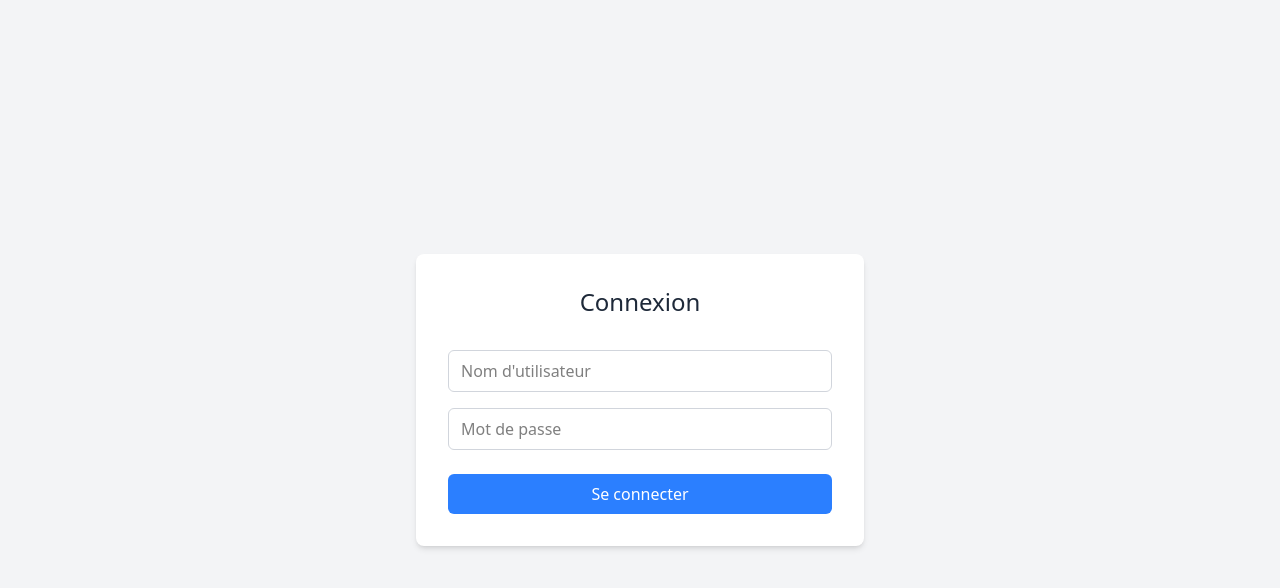
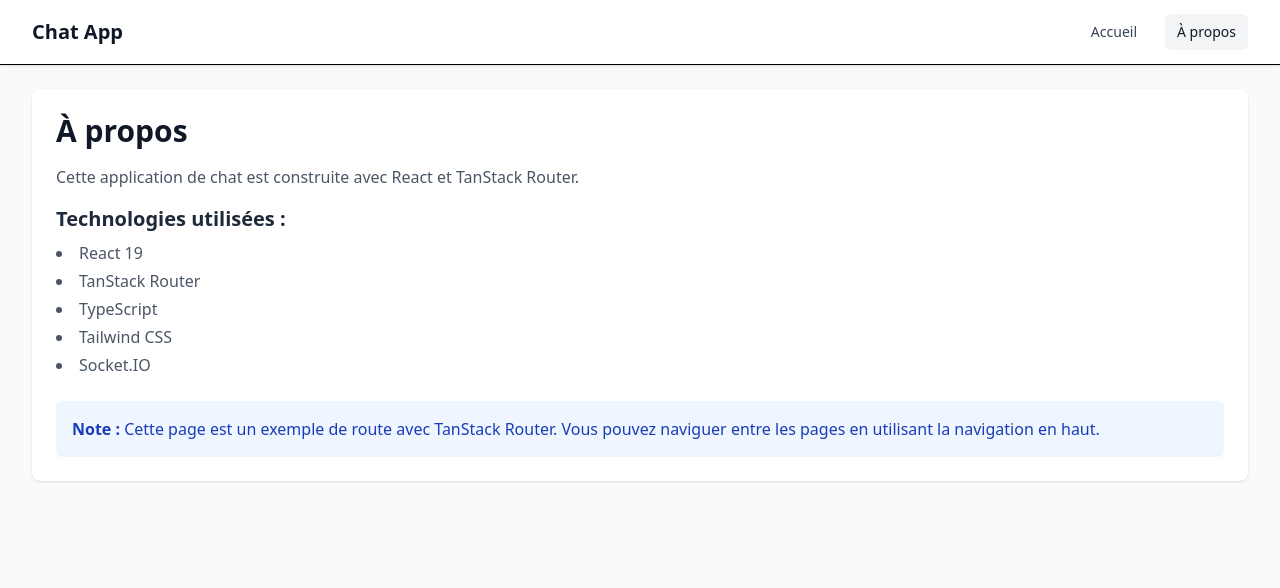
Before and after one commit to arotcarena/chat-demo, a React (Vite) app in the folder frontend/application/: page /about in a window 1280 px wide. Shown: the top 588 px of the page. Built offline with nearby package versions, Linux system fonts and the light colour scheme; no server answers.

Commit message:
wip: first step

```diff
--- a/frontend/application/package.json
+++ b/frontend/application/package.json
@@ -12,6 +12,8 @@
   "dependencies": {
     "@hookform/resolvers": "^5.2.2",
     "@tailwindcss/vite": "^4.1.13",
+    "@tanstack/react-router": "^1.132.7",
+    "@tanstack/router-vite-plugin": "^1.132.7",
     "react": "^19.1.1",
     "react-dom": "^19.1.1",
     "react-hook-form": "^7.63.0",
@@ -21,6 +23,7 @@
   },
   "devDependencies": {
     "@eslint/js": "^9.35.0",
+    "@tanstack/router-devtools": "^1.132.7",
     "@types/react": "^19.1.13",
     "@types/react-dom": "^19.1.9",
     "@vitejs/plugin-react": "^5.0.2",
--- a/frontend/application/src/App.tsx
+++ b/frontend/application/src/App.tsx
@@ -1,35 +1,7 @@
-import { Login } from "./auth/login";
-import { ChatHome } from "./features/chat-home";
-import { useGetMe } from "./hooks/useGetMe"
+import { AppRouter } from './router'
 
 function App() {
-  const me = useGetMe();
-
-  const handleLogout = () => {
-    localStorage.removeItem('auth-token');
-    window.location.reload();
-  };
-
-  if (me) {
-    return (
-      <>
-        <header className="fixed top-0 inset-x-0 bg-white z-1000 h-[64px] border-b border-gray-300 flex items-center justify-center px-6">
-          <h1 className="text-2xl font-medium">Chat</h1>
-          <div className="absolute right-6 top-1/2 -translate-y-1/2 flex items-center gap-6">
-            <div>{me.username}</div>
-            <button className="bg-red-500 px-6 text-white hover:bg-red-600 transition-colors duration-300 rounded-md p-2 cursor-pointer" onClick={handleLogout}>
-              Déconnexion
-            </button>
-          </div>
-        </header>
-        <div className="flex flex-col h-full pt-[64px] max-w-[800px] mx-auto gap-2">
-          <ChatHome me={me} />
-        </div>
-      </>
-    )
-  }
-
-  return <Login />
+  return <AppRouter />
 }
 
 export default App
--- a/frontend/application/src/main.tsx
+++ b/frontend/application/src/main.tsx
@@ -2,6 +2,7 @@ import { createRoot } from 'react-dom/client'
 import './index.css'
 import App from './App.tsx'
 import {io} from 'socket.io-client'
+import React from 'react';
 
 export const socket = io('http://localhost:3000', {
   path: '/socket.io',
@@ -9,5 +10,7 @@ export const socket = io('http://localhost:3000', {
 });
 
 createRoot(document.getElementById('root')!).render(
-  <App />
+  <React.StrictMode>
+    <App />
+  </React.StrictMode>
 )
--- /dev/null
+++ b/frontend/application/src/routeTree.gen.ts
@@ -0,0 +1,77 @@
+/* eslint-disable */
+
+// @ts-nocheck
+
+// noinspection JSUnusedGlobalSymbols
+
+// This file was automatically generated by TanStack Router.
+// You should NOT make any changes in this file as it will be overwritten.
+// Additionally, you should also exclude this file from your linter and/or formatter to prevent it from being checked or modified.
+
+import { Route as rootRouteImport } from './routes/__root'
+import { Route as AboutRouteImport } from './routes/about'
+import { Route as IndexRouteImport } from './routes/index'
+
+const AboutRoute = AboutRouteImport.update({
+  id: '/about',
+  path: '/about',
+  getParentRoute: () => rootRouteImport,
+} as any)
+const IndexRoute = IndexRouteImport.update({
+  id: '/',
+  path: '/',
+  getParentRoute: () => rootRouteImport,
+} as any)
+
+export interface FileRoutesByFullPath {
+  '/': typeof IndexRoute
+  '/about': typeof AboutRoute
+}
+export interface FileRoutesByTo {
+  '/': typeof IndexRoute
+  '/about': typeof AboutRoute
+}
+export interface FileRoutesById {
+  __root__: typeof rootRouteImport
+  '/': typeof IndexRoute
+  '/about': typeof AboutRoute
+}
+export interface FileRouteTypes {
+  fileRoutesByFullPath: FileRoutesByFullPath
+  fullPaths: '/' | '/about'
+  fileRoutesByTo: FileRoutesByTo
+  to: '/' | '/about'
+  id: '__root__' | '/' | '/about'
+  fileRoutesById: FileRoutesById
+}
+export interface RootRouteChildren {
+  IndexRoute: typeof IndexRoute
+  AboutRoute: typeof AboutRoute
+}
+
+declare module '@tanstack/react-router' {
+  interface FileRoutesByPath {
+    '/about': {
+      id: '/about'
+      path: '/about'
+      fullPath: '/about'
+      preLoaderRoute: typeof AboutRouteImport
+      parentRoute: typeof rootRouteImport
+    }
+    '/': {
+      id: '/'
+      path: '/'
+      fullPath: '/'
+      preLoaderRoute: typeof IndexRouteImport
+      parentRoute: typeof rootRouteImport
+    }
+  }
+}
+
+const rootRouteChildren: RootRouteChildren = {
+  IndexRoute: IndexRoute,
+  AboutRoute: AboutRoute,
+}
+export const routeTree = rootRouteImport
+  ._addFileChildren(rootRouteChildren)
+  ._addFileTypes<FileRouteTypes>()
--- /dev/null
+++ b/frontend/application/src/router.tsx
@@ -0,0 +1,14 @@
+import { createRouter, RouterProvider } from '@tanstack/react-router'
+import { routeTree } from './routeTree.gen'
+
+const router = createRouter({ routeTree })
+
+declare module '@tanstack/react-router' {
+  interface Register {
+    router: typeof router
+  }
+}
+
+export function AppRouter() {
+  return <RouterProvider router={router} />
+}
--- /dev/null
+++ b/frontend/application/src/routes/__root.tsx
@@ -0,0 +1,40 @@
+import { createRootRoute, Link, Outlet } from '@tanstack/react-router'
+import { TanStackRouterDevtools } from '@tanstack/router-devtools'
+
+export const Route = createRootRoute({
+  component: () => (
+    <div className="min-h-screen bg-gray-50">
+      <nav className="bg-white shadow-sm border-b">
+        <div className="max-w-7xl mx-auto px-4 sm:px-6 lg:px-8">
+          <div className="flex justify-between h-16">
+            <div className="flex items-center">
+              <Link to="/" className="text-xl font-bold text-gray-900">
+                Chat App
+              </Link>
+            </div>
+            <div className="flex items-center space-x-4">
+              <Link
+                to="/"
+                className="text-gray-700 hover:text-gray-900 px-3 py-2 rounded-md text-sm font-medium"
+                activeProps={{ className: "bg-gray-100 text-gray-900" }}
+              >
+                Accueil
+              </Link>
+              <Link
+                to="/about"
+                className="text-gray-700 hover:text-gray-900 px-3 py-2 rounded-md text-sm font-medium"
+                activeProps={{ className: "bg-gray-100 text-gray-900" }}
+              >
+                À propos
+              </Link>
+            </div>
+          </div>
+        </div>
+      </nav>
+      <main className="max-w-7xl mx-auto py-6 sm:px-6 lg:px-8">
+        <Outlet />
+      </main>
+      <TanStackRouterDevtools />
+    </div>
+  ),
+})
--- /dev/null
+++ b/frontend/application/src/routes/about.tsx
@@ -0,0 +1,32 @@
+import { createFileRoute } from '@tanstack/react-router'
+
+export const Route = createFileRoute('/about')({
+  component: AboutPage,
+})
+
+function AboutPage() {
+  return (
+    <div className="bg-white rounded-lg shadow p-6">
+      <h1 className="text-3xl font-bold text-gray-900 mb-4">À propos</h1>
+      <div className="prose max-w-none">
+        <p className="text-gray-600 mb-4">
+          Cette application de chat est construite avec React et TanStack Router.
+        </p>
+        <h2 className="text-xl font-semibold text-gray-800 mb-2">Technologies utilisées :</h2>
+        <ul className="list-disc list-inside text-gray-600 space-y-1">
+          <li>React 19</li>
+          <li>TanStack Router</li>
+          <li>TypeScript</li>
+          <li>Tailwind CSS</li>
+          <li>Socket.IO</li>
+        </ul>
+        <div className="mt-6 p-4 bg-blue-50 rounded-md">
+          <p className="text-blue-800">
+            <strong>Note :</strong> Cette page est un exemple de route avec TanStack Router.
+            Vous pouvez naviguer entre les pages en utilisant la navigation en haut.
+          </p>
+        </div>
+      </div>
+    </div>
+  )
+}
--- /dev/null
+++ b/frontend/application/src/routes/index.tsx
@@ -0,0 +1,38 @@
+import { createFileRoute } from '@tanstack/react-router'
+import { Login } from '../auth/login'
+import { ChatHome } from '../features/chat-home'
+import { useGetMe } from '../hooks/useGetMe'
+
+export const Route = createFileRoute('/')({
+  component: HomePage,
+})
+
+function HomePage() {
+  const me = useGetMe()
+
+  const handleLogout = () => {
+    localStorage.removeItem('auth-token')
+    window.location.reload()
+  }
+
+  if (me) {
+    return (
+      <div className="flex flex-col h-full gap-2">
+        <div className="bg-white rounded-lg shadow p-6">
+          <div className="flex justify-between items-center mb-4">
+            <h1 className="text-2xl font-bold text-gray-900">Bienvenue, {me.username}!</h1>
+            <button
+              className="bg-red-500 px-6 text-white hover:bg-red-600 transition-colors duration-300 rounded-md p-2 cursor-pointer"
+              onClick={handleLogout}
+            >
+              Déconnexion
+            </button>
+          </div>
+          <ChatHome me={me} />
+        </div>
+      </div>
+    )
+  }
+
+  return <Login />
+}
--- a/frontend/application/vite.config.ts
+++ b/frontend/application/vite.config.ts
@@ -1,11 +1,13 @@
 import { defineConfig } from 'vite'
 import react from '@vitejs/plugin-react'
 import tailwindcss from '@tailwindcss/vite'
+import { TanStackRouterVite } from '@tanstack/router-vite-plugin'
 
 // https://vite.dev/config/
 export default defineConfig({
   plugins: [
     react(),
     tailwindcss(),
+    TanStackRouterVite(),
   ],
 })
```
Also changed, not shown: 2 other files (tests, documents, lock files or other folders).
